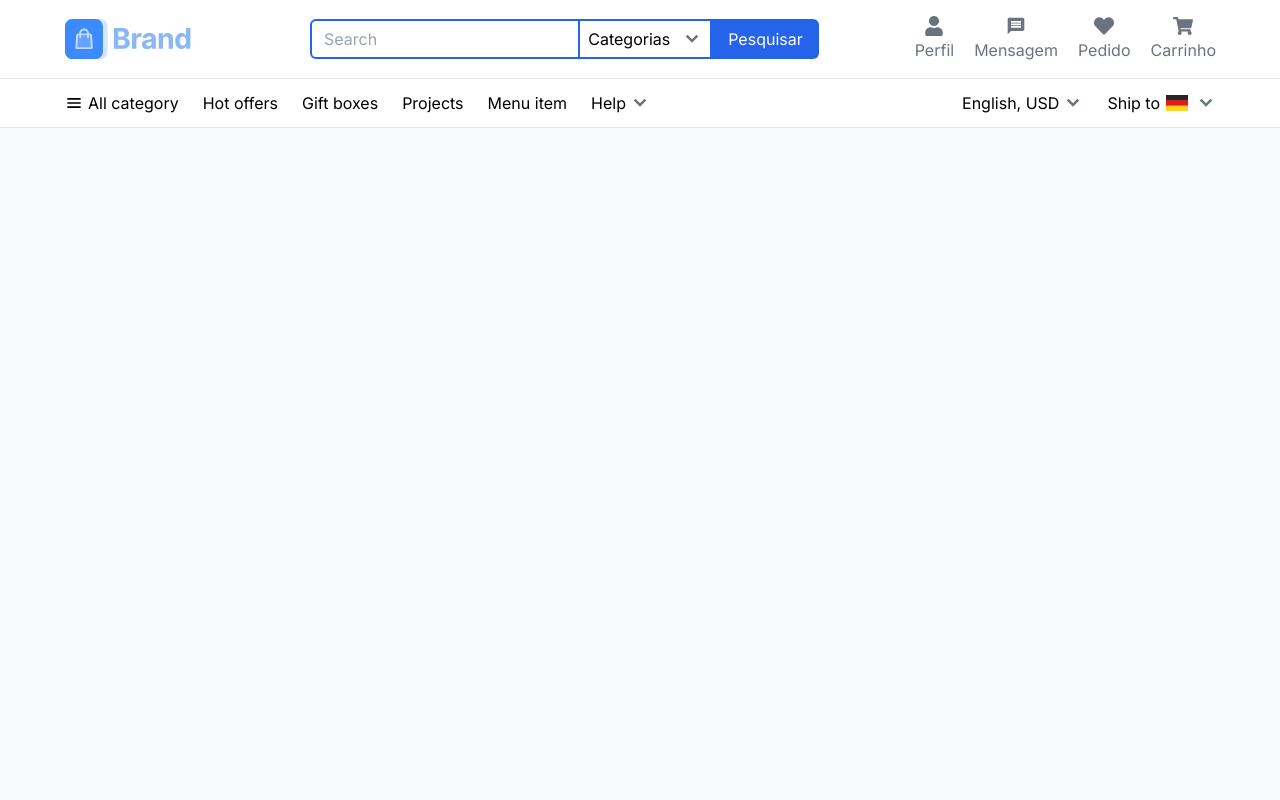
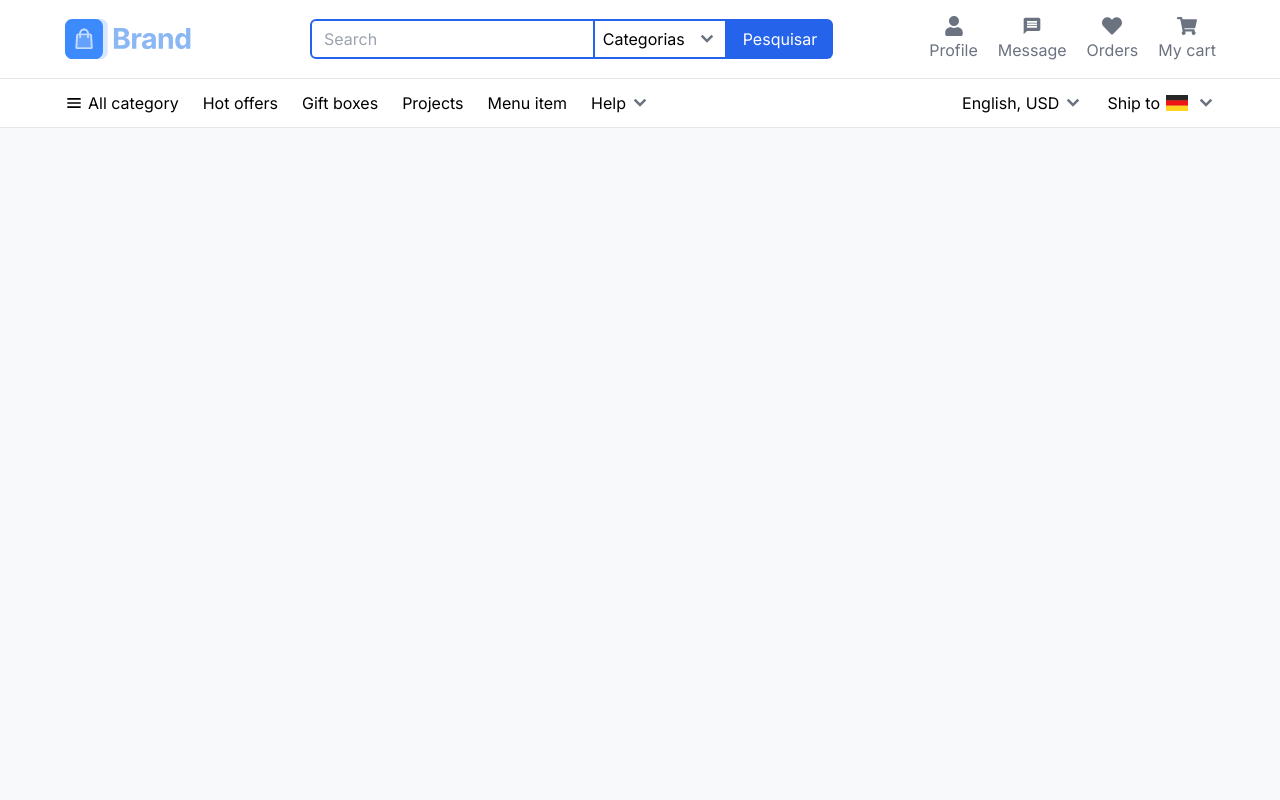
Before and after one commit to Code4FunX/e-commerce, a Next.js app: page / in a window 1280 px wide. Shown: the top 800 px of the page. Built offline with nearby package versions, Linux system fonts and the light colour scheme.

Commit message:
feat: translate menu items

```diff
--- a/src/components/Header/index.tsx
+++ b/src/components/Header/index.tsx
@@ -32,25 +32,25 @@ export const Header = () => {
             <Link href="/">
               <div className="flex flex-col items-center gap-y-0.5">
                 <FaUser className="text-xl text-gray-500" />
-                <span className="text-gray-500">Perfil</span>
+                <span className="text-gray-500">Profile</span>
               </div>
             </Link>
             <Link href="/">
               <div className="flex flex-col items-center gap-y-0.5">
                 <MdMessage className="text-xl text-gray-500" />
-                <span className="text-gray-500">Mensagem</span>
+                <span className="text-gray-500">Message</span>
               </div>
             </Link>
             <Link href="/">
               <div className="flex flex-col items-center gap-y-0.5">
                 <FaHeart className="text-xl text-gray-500" />
-                <span className="text-gray-500">Pedido</span>
+                <span className="text-gray-500">Orders</span>
               </div>
             </Link>
             <Link href="/">
               <div className="flex flex-col items-center gap-y-0.5">
                 <FaShoppingCart className="text-xl text-gray-500" />
-                <span className="text-gray-500">Carrinho</span>
+                <span className="text-gray-500">My cart</span>
               </div>
             </Link>
           </div>
```
